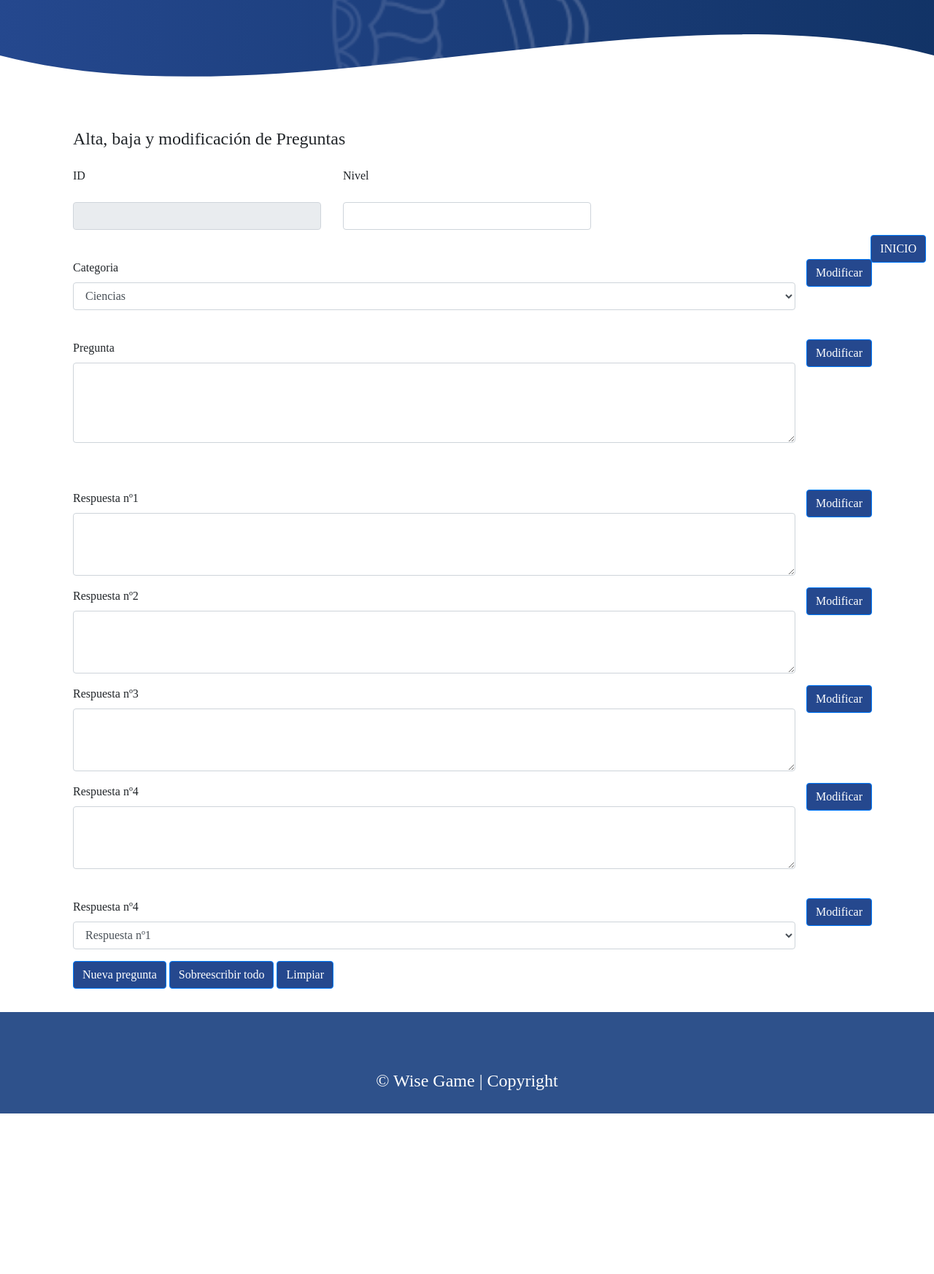
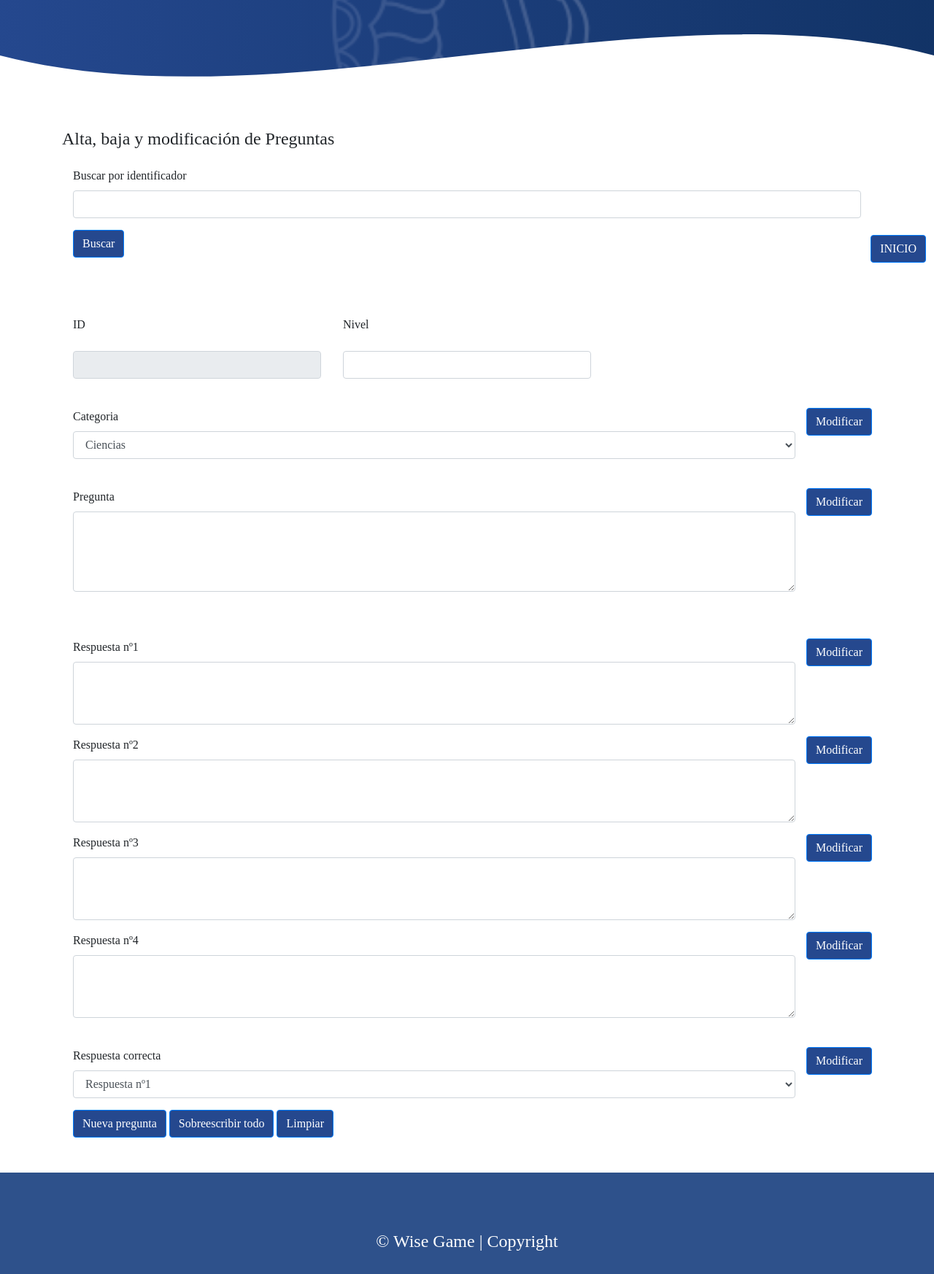
Before and after one commit to EliasZaccheo/DHFS-Grupo1, a PHP site: page /admin.php in a window 1280 px wide. Shown: the part 424-2170 px from the top of the page at 73% size. Before the commit the page ends 1950 px from the top, so only its background shows below. Run offline with PHP 8.4, Linux system fonts and the light colour scheme.

Commit message:
admin operativo, resta advertencias y validación de datos

```diff
--- a/admin.php
+++ b/admin.php
@@ -7,17 +7,19 @@
 include_once("./php/parts.php");
 include_once("./php/abm-questions.php");
 $tittle="Administración - ABM";
-$qId=null;
-$qCategory=null;
-$qLevel=null;
-$qQuestion=null;
-$qAnswer_1=null;
-$qAnswer_2=null;
-$qAnswer_3=null;
-$qAnswer_4=null;
-$qAnswerRight=null;
 
-if ($_POST) {
+$save=null;
+$qId = isset($_POST["id"]) ? $_POST['id'] : null;
+$qCategory = isset($_POST["category"]) ? $_POST['category'] : null;
+$qLevel = isset($_POST["level"]) ? $_POST['level'] : null;
+$qQuestion = isset($_POST["question"]) ? $_POST['question'] : null;
+$qAnswer_1 = isset($_POST["answer_1"]) ? $_POST['answer_1'] : null;
+$qAnswer_2 = isset($_POST["answer_2"]) ? $_POST['answer_2'] : null;
+$qAnswer_3 = isset($_POST["answer_3"]) ? $_POST['answer_3'] : null;
+$qAnswer_4 = isset($_POST["answer_4"]) ? $_POST['answer_4'] : null;
+$qAnswerRight = isset($_POST["answer_right"]) ? $_POST['answer_right'] : null;
+
+function validateAllParameters(){
   if (isset($_POST["category"]) &&
     isset($_POST["level"]) &&
     isset($_POST["question"]) &&
@@ -27,6 +29,12 @@ if ($_POST) {
     isset($_POST["answer_4"]) &&
     isset($_POST["answer_right"])
   ){
+    return true;
+  }
+  return false;
+}
+
+function setNewQuestion(){
   $newQuestion=[
     "category" => $_POST["category"],
     "level" => $_POST["level"],
@@ -37,26 +45,57 @@ if ($_POST) {
     "answer_4" => $_POST["answer_4"],
     "answer_right" => $_POST["answer_right"]
   ];
-    if (addQuestion($newQuestion)){
+  return $newQuestion;
+}
+
+
+function añadirPregunta(){
+  if (validateAllParameters()){
+    if (addQuestion(setNewQuestion())){
+      global $save ;
+      $save = '<h5>Guardado!</h5>';
+    }
+  }
+}
+
+
+if ($_POST) {
+  if (isset($_POST["buscar"])){
+    $question=getQuestionById($_POST["id_seek"]);
+    if ($question !== null){
+      $qId = $question["id"];
+      $qCategory = $question["category"];
+      $qLevel = $question["level"];
+      $qQuestion = $question["question"];
+      $qAnswer_1 = $question["answer_1"];
+      $qAnswer_2 = $question["answer_2"];
+      $qAnswer_3 = $question["answer_3"];
+      $qAnswer_4 = $question["answer_4"];
+      $qAnswerRight = $question["answer_right"];
+    }
+  }
+  if (isset($_POST["new"])){
+    if (getQuestionById($_POST["id"])==null ) {
+      añadirPregunta();
+    }
     header('Location: admin.php');
     exit;
   }
+  if (isset($_POST["mod"]) && (getQuestionById($_POST["id"])!==null)){
+    if ($_POST["mod"]=='all') {
+      if (validateAllParameters()){
+        totalOverwrite($_POST["id"],setNewQuestion());
+      }
     }else{
-
+      if (isset($_POST[$_POST["mod"]])){
+        partialyOverwrite($_POST["id"],$_POST["mod"],$_POST[$_POST["mod"]]);
+      }
+    }
   }
 }
 
 
 
-$qId = isset($_POST["id"]) ? $_POST['id'] : null;
-$qCategory = isset($_POST["category"]) ? $_POST['category'] : null;
-$qLevel = isset($_POST["level"]) ? $_POST['level'] : null;
-$qQuestion = isset($_POST["question"]) ? $_POST['question'] : null;
-$qAnswer_1 = isset($_POST["answer_1"]) ? $_POST['answer_1'] : null;
-$qAnswer_2 = isset($_POST["answer_2"]) ? $_POST['answer_2'] : null;
-$qAnswer_3 = isset($_POST["answer_3"]) ? $_POST['answer_3'] : null;
-$qAnswer_4 = isset($_POST["answer_4"]) ? $_POST['answer_4'] : null;
-$qAnswerRight = isset($_POST["answer_right"]) ? $_POST['answer_right'] : null;
 
 ?>
 <html lang="es" dir="ltr">
@@ -68,12 +107,30 @@ $qAnswerRight = isset($_POST["answer_right"]) ? $_POST['answer_right'] : null;
     <?php header_of($tittle) ?>
     <main class="container">
       <section class="ABM_PREGUNTAS">
-
-        <form action="admin.php" method="post" class="container" enctype="multipart/form-data">
         <?php OpenPlotCenterMd(12); ?>
         <h4>Alta, baja y modificación de Preguntas</h4>
         <?php ClosePlotCenterMd(); ?>
 
+        <form action="admin.php" method="post" class="container" enctype="multipart/form-data">
+          <?php OpenPlotCenterMd(12); ?>
+          <div class="row">
+            <div class="col">
+              <label for="id_seek">Buscar por identificador</label>
+              <input name="id_seek" id="id_seek" type="number" class="form-control" required>
+            </div>
+          </div>
+          <?php ClosePlotCenterMd(); ?>
+          <?php OpenPlotCenterMd(12); ?>
+          <div class="form-group">
+            <button type="submit" class="btn btn-primary" name="buscar">Buscar</button>
+          </div>
+          <?php ClosePlotCenterMd(); ?>
+        </form>
+
+        <br>
+        <br>
+
+        <form action="admin.php" method="post" class="container" enctype="multipart/form-data">
           <?php OpenPlotCenterMd(12); ?>
           <div class="row">
             <div class="col-4">
@@ -103,7 +160,7 @@ $qAnswerRight = isset($_POST["answer_right"]) ? $_POST['answer_right'] : null;
               <select name="category" id="category" class="form-control" required>
                 <?php foreach ($categories as $cat) {
                   if ($cat==$qCategory) {
-                    echo '<option value ="' . $cat . ' selected">' . $cat . '</option>';
+                    echo '<option value ="' . $cat . '" selected>' . $cat . '</option>';
                   }else{
                     echo '<option value ="' . $cat . '">' . $cat . '</option>';
                   }
@@ -122,7 +179,7 @@ $qAnswerRight = isset($_POST["answer_right"]) ? $_POST['answer_right'] : null;
           <div class="row">
             <div class="col">
               <label for="question">Pregunta</label>
-              <textarea name="question" id="question" rows="4" class="form-control" maxlength="150" required><?= $qQuestion ?></textarea>
+              <textarea name="question" id="question" rows="4" class="form-control" maxlength="200" required><?= $qQuestion ?></textarea>
             </div>
             <div class="form-group ">
               <button type="submit" class="btn btn-primary" name="mod" value="question">Modificar</button>
@@ -135,7 +192,7 @@ $qAnswerRight = isset($_POST["answer_right"]) ? $_POST['answer_right'] : null;
           <div class="row">
             <div class="col">
               <label for="answer_1">Respuesta nº1</label>
-              <textarea name="answer_1" id="answer_1" rows="3" class="form-control" maxlength="150" required><?= $qAnswer_1 ?></textarea>
+              <textarea name="answer_1" id="answer_1" rows="3" class="form-control" maxlength="200" required><?= $qAnswer_1 ?></textarea>
             </div>
             <div class="form-group ">
               <button type="submit" class="btn btn-primary" name="mod" value="answer_1">Modificar</button>
@@ -147,7 +204,7 @@ $qAnswerRight = isset($_POST["answer_right"]) ? $_POST['answer_right'] : null;
           <div class="row">
             <div class="col">
               <label for="answer_2">Respuesta nº2</label>
-              <textarea name="answer_2" id="answer_2" rows="3" class="form-control" maxlength="150" required><?= $qAnswer_2 ?></textarea>
+              <textarea name="answer_2" id="answer_2" rows="3" class="form-control" maxlength="200" required><?= $qAnswer_2 ?></textarea>
             </div>
             <div class="form-group ">
               <button type="submit" class="btn btn-primary" name="mod" value="answer_2">Modificar</button>
@@ -159,7 +216,7 @@ $qAnswerRight = isset($_POST["answer_right"]) ? $_POST['answer_right'] : null;
           <div class="row">
             <div class="col">
               <label for="answer_3">Respuesta nº3</label>
-              <textarea name="answer_3" id="answer_3" rows="3" class="form-control" maxlength="150" required><?= $qAnswer_3 ?></textarea>
+              <textarea name="answer_3" id="answer_3" rows="3" class="form-control" maxlength="200" required><?= $qAnswer_3 ?></textarea>
             </div>
             <div class="form-group ">
               <button type="submit" class="btn btn-primary" name="mod" value="answer_3">Modificar</button>
@@ -171,7 +228,7 @@ $qAnswerRight = isset($_POST["answer_right"]) ? $_POST['answer_right'] : null;
           <div class="row">
             <div class="col">
               <label for="answer_4">Respuesta nº4</label>
-              <textarea name="answer_4" id="answer_4" rows="3" class="form-control" maxlength="150" required><?= $qAnswer_4 ?></textarea>
+              <textarea name="answer_4" id="answer_4" rows="3" class="form-control" maxlength="200" required><?= $qAnswer_4 ?></textarea>
             </div>
             <div class="form-group ">
               <button type="submit" class="btn btn-primary" name="mod" value="answer_4">Modificar</button>
@@ -183,12 +240,17 @@ $qAnswerRight = isset($_POST["answer_right"]) ? $_POST['answer_right'] : null;
           <?php OpenPlotCenterMd(12); ?>
           <div class="row">
             <div class="col">
-              <label for="answer_4">Respuesta nº4</label>
+              <label for="answer_4">Respuesta correcta</label>
               <select name="answer_right" id="answer_right" class="form-control" required>
-                <option value=1 selected>Respuesta nº1</option>
-                <option value=2>Respuesta nº2</option>
-                <option value=3>Respuesta nº3</option>
-                <option value=4>Respuesta nº4</option>
+                <?php
+                for ($i=1; $i < 5; $i++) {
+                  if ($i==(int)$qAnswerRight) {
+                    echo '<option value ="' . $i . '" selected>Respuesta nº' . $i . '</option>';
+                  }else{
+                    echo '<option value ="' . $i . '">Respuesta nº' . $i . '</option>';
+                  }
+                }
+                ?>
               </select>
             </div>
             <div class="form-group ">
@@ -205,6 +267,13 @@ $qAnswerRight = isset($_POST["answer_right"]) ? $_POST['answer_right'] : null;
             </div>
           <?php ClosePlotCenterMd(); ?>
 
+          <?php OpenPlotCenterMd(12); ?>
+          <div class="row">
+            <div class="col">
+              <?= $save ?>
+            </div>
+          </div>
+          <?php ClosePlotCenterMd(); ?>
 
 
         </form>
--- a/php/abm-questions.php
+++ b/php/abm-questions.php
@@ -82,22 +82,19 @@ function partialyOverwrite($questionId,$tag,$content) {
     return false;
   }else{
     $question[$tag] = $content;
-    $questions[$questionId]=$question;
-    global $file;
-    writeQuestions($questions);
+    totalOverwrite($questionId,$question);
     return true;
   }
 }
 
 // Sobre escribe una pregunta en particular
-function totalOverwrite($questionId){
-  $question=getQuestionById($questionId);
-  if ($question===null){
+function totalOverwrite($questionId, $question){
+  if (getQuestionById($questionId)===null){
     return false;
   }else{
-    $question[$tag] = $content;
+    $questions=getQuestionsDecode();
     $questions[$questionId]=[
-      "id" => count($questions),
+      "id" => $questionId,
       "category" => $question["category"],
       "level" => $question["level"],
       "question" => $question["question"],
--- a/php/parts.php
+++ b/php/parts.php
@@ -35,6 +35,7 @@
 
   function footer_of(){
     echo '
+      <a name="foot-page"></a>    <!-- Ancla pie de página -->
       <footer>
           <!--
           <div class="contenedor-footer">
```
Also changed, not shown: json/questions.json (+1 -1 lines). Lines whose indentation alone changed are shown as unchanged.
